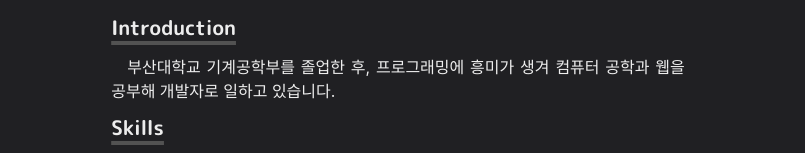
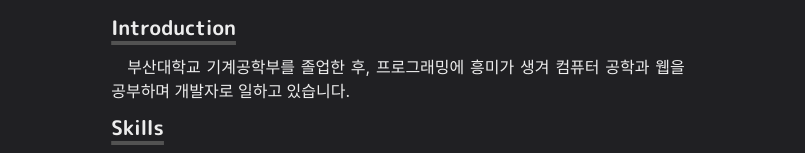
Before and after one commit to HyeonTee/next-app, a Next.js app: page /about in a window 1280 px wide. Shown: the part 528-681 px from the top of the page, without its empty margins (242-1047 px from the left). Built offline with nearby package versions, Linux system fonts and the light colour scheme.

Commit message:
chore: Modify about

```diff
--- a/pages/about.jsx
+++ b/pages/about.jsx
@@ -11,12 +11,7 @@
 import { MdOutlineEmail } from 'react-icons/md'
 import { FaNodeJs, FaPython, FaAws } from 'react-icons/fa'
 import { FaGitAlt, FaDocker } from 'react-icons/fa6'
-import {
-  SiPostgresql,
-  SiMysql,
-  SiMongodb,
-  SiTypescript,
-} from 'react-icons/si'
+import { SiPostgresql, SiMysql, SiMongodb, SiTypescript } from 'react-icons/si'
 import { RiNextjsFill } from 'react-icons/ri'
 import Paragraph from '../components/paragraph'
 
@@ -31,7 +26,7 @@
       </Heading>
       <Paragraph>
         부산대학교 기계공학부를 졸업한 후, 프로그래밍에 흥미가 생겨 컴퓨터
-        공학과 웹을 공부해 개발자로 일하고 있습니다.
+        공학과 웹을 공부하며 개발자로 일하고 있습니다.
       </Paragraph>
       <Heading as="h3" variant="section-title">
         Skills
```
